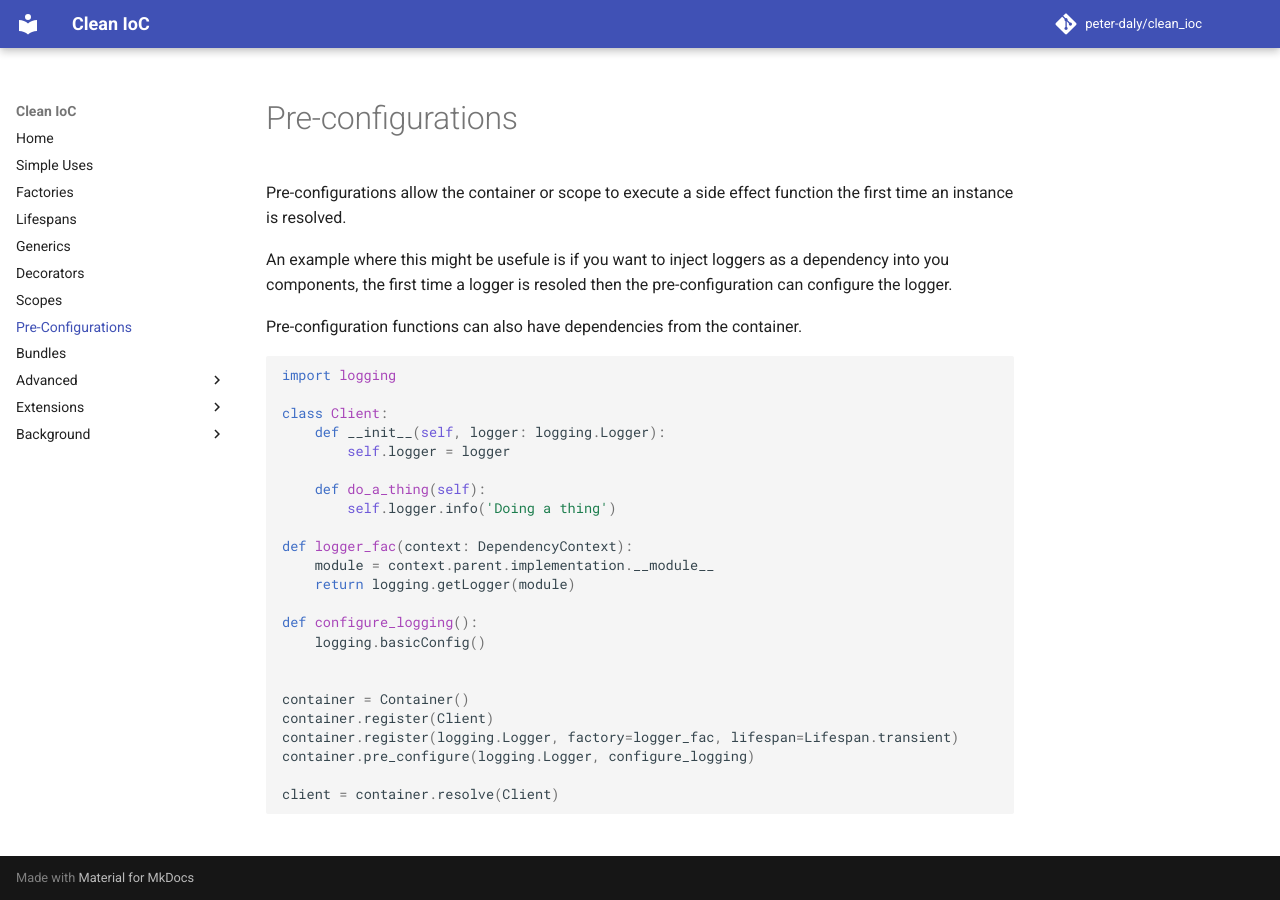
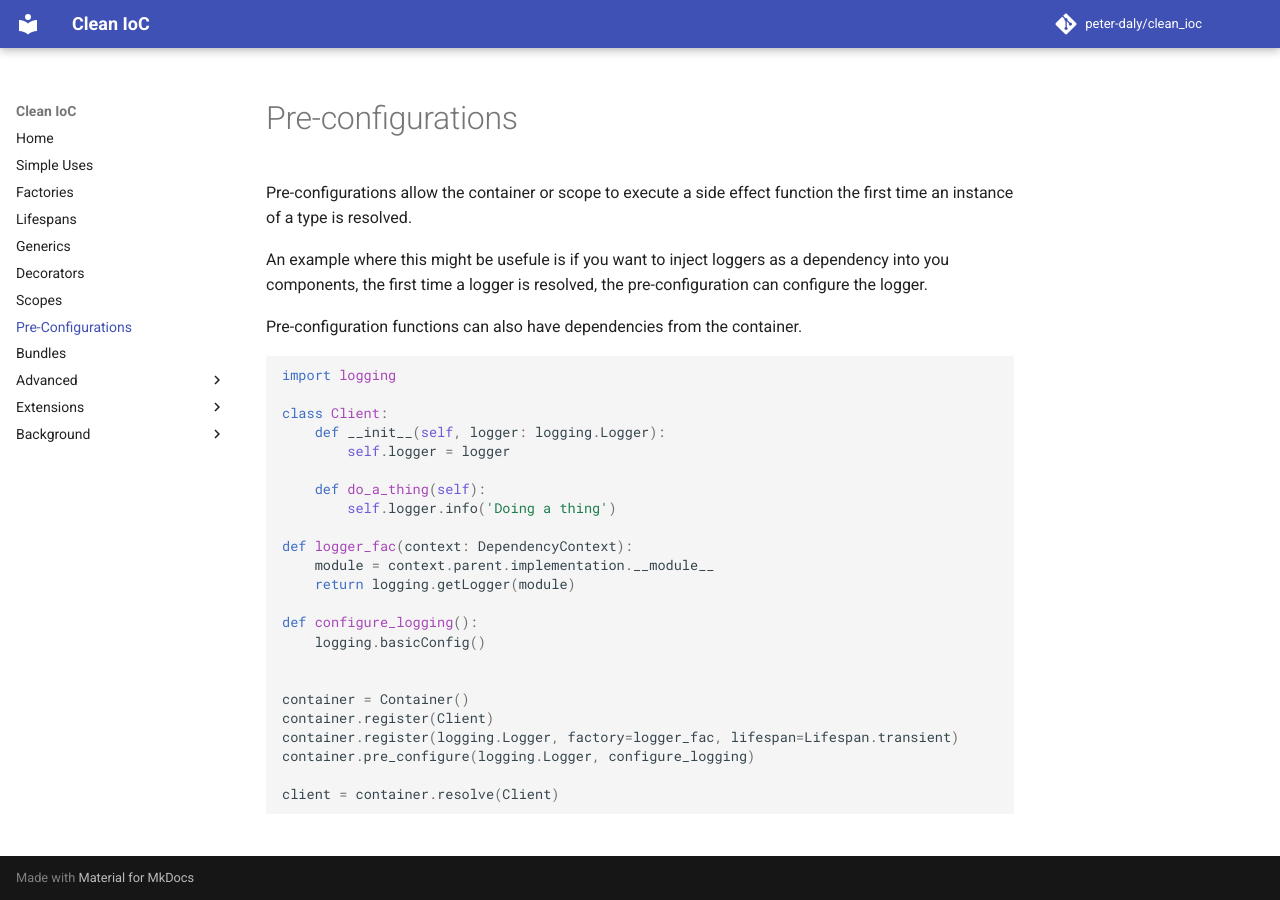
Before and after one commit to peter-daly/clean_ioc, an MkDocs documentation site: the page built from docs/pre-configurations.md, in a window 1280 px wide. Built offline with MkDocs 1.6.1 and Material for MkDocs 9.7.7, drawn with Linux system fonts in a browser that asks for light colours; comment, search, counter and statistics services are not loaded.

Commit message:
Update pre-configurations.md

```diff
--- a/docs/pre-configurations.md
+++ b/docs/pre-configurations.md
@@ -1,8 +1,8 @@
 # Pre-configurations
 
-Pre-configurations allow the container or scope to execute a side effect function the first time an instance is resolved.
+Pre-configurations allow the container or scope to execute a side effect function the first time an instance of a type is resolved.
 
-An example where this might be usefule is if you want to inject loggers as a dependency into you components, the first time a logger is resoled then the pre-configuration can configure the logger.
+An example where this might be usefule is if you want to inject loggers as a dependency into you components, the first time a logger is resolved, the pre-configuration can configure the logger.
 
 Pre-configuration functions can also have dependencies from the container.
 
```
